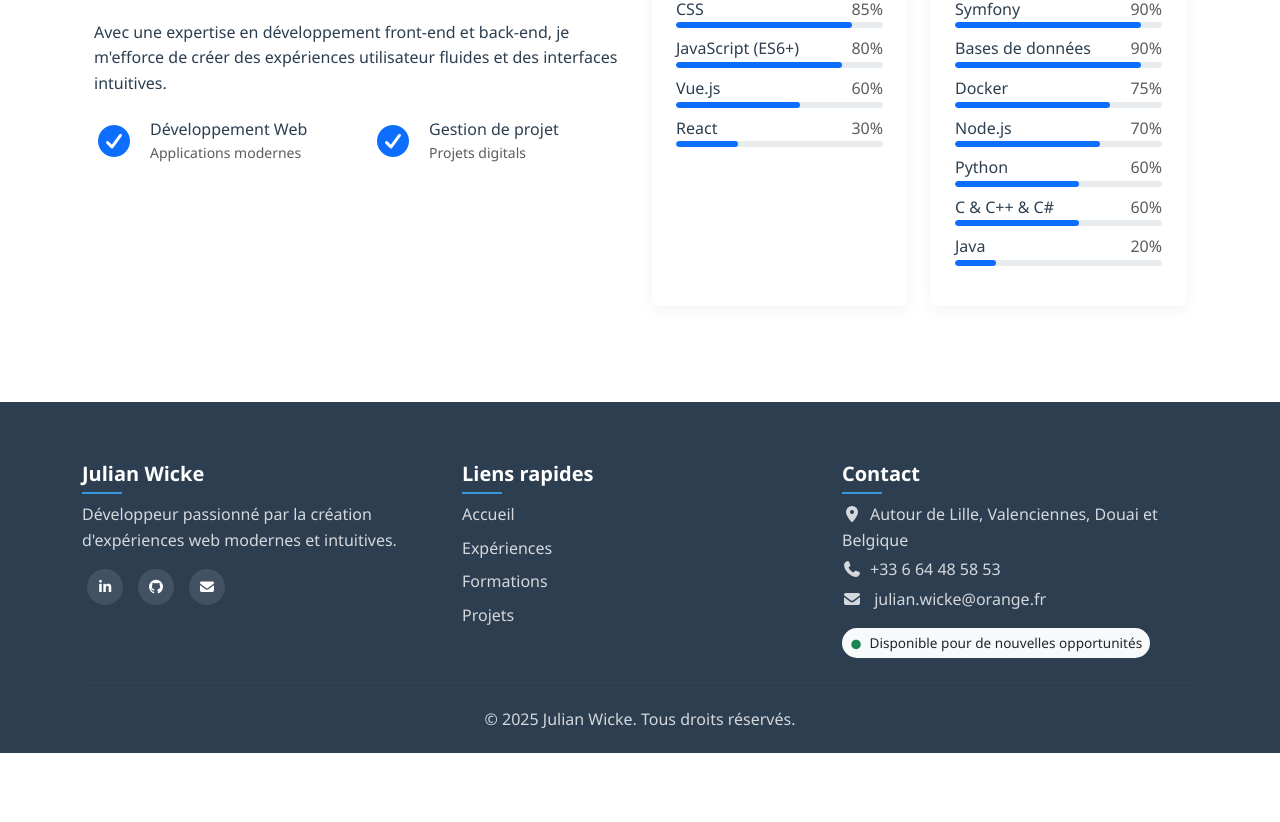
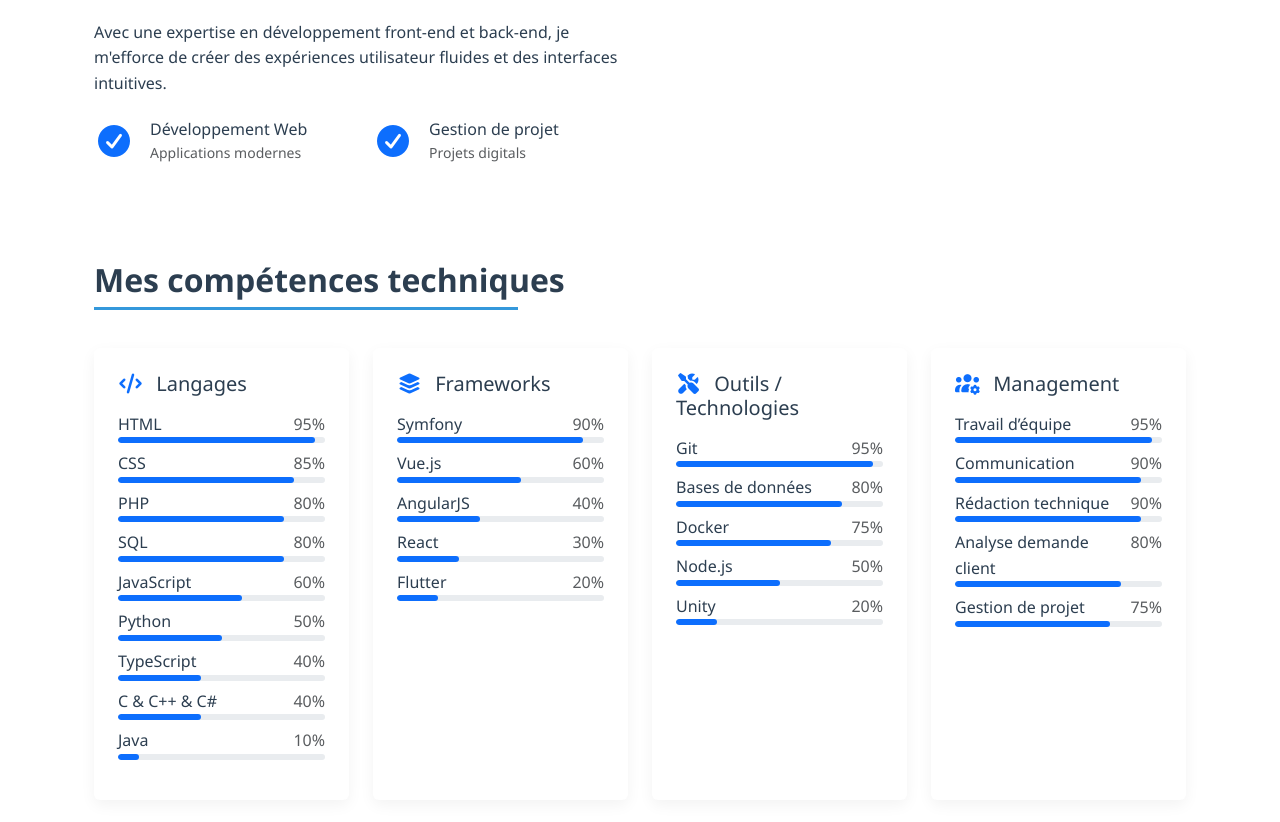
Before and after one commit to MonsieurJ59/portfolio-julian-wicke, a Vue app: page / in a window 1280 px wide. Shown: the part 1218-2040 px from the top of the page. Before the commit the page ends 1971 px from the top, so only its background shows below. Built offline with nearby package versions, Linux system fonts and the light colour scheme.

Commit message:
update home

```diff
--- a/src/views/Educations.vue
+++ b/src/views/Educations.vue
@@ -222,7 +222,7 @@ export default {
 .section-title::after {
   content: '';
   position: absolute;
-  width: 450px;
+  width: 90%;
   height: 3px;
   background-color: var(--secondary-color);
   bottom: -10px;
--- a/src/views/Home.vue
+++ b/src/views/Home.vue
@@ -44,31 +44,54 @@ export default {
         ]
       },
 
-      // SKILLS (groupées en 2 colonnes)
+      // SKILLS (4 catégories)
       skillGroups: [
         {
-          title: 'Front-end',
-          icon: 'fas fa-laptop-code',
+          title: 'Langages',
+          icon: 'fas fa-code',
           items: [
-            { name: 'HTML5',        percentage: 95 },
-            { name: 'CSS',        percentage: 85 },
-            { name: 'JavaScript (ES6+)',   percentage: 80 },
-            { name: 'Vue.js',      percentage: 60 },
-            { name: 'React',      percentage: 30 },
+            { name: 'HTML', percentage: 95 },
+            { name: 'CSS', percentage: 85 },
+            { name: 'PHP', percentage: 80 },
+            { name: 'SQL', percentage: 80 },
+            { name: 'JavaScript', percentage: 60 },
+            { name: 'Python', percentage: 50 },
+            { name: 'TypeScript', percentage: 40 },
+            { name: 'C & C++ & C#', percentage: 40 },
+            { name: 'Java', percentage: 10 },
           ]
         },
         {
-          title: 'Back-end & Outils',
-          icon: 'fas fa-server',
+          title: 'Frameworks',
+          icon: 'fas fa-layer-group',
           items: [
-            { name: 'Git',     percentage: 95 },
-            { name: 'Symfony',     percentage: 90 },
-            { name: 'Bases de données',    percentage: 90 },
-            { name: 'Docker',     percentage: 75 },
-            { name: 'Node.js',             percentage: 70 },
-            { name: 'Python',             percentage: 60 },
-            { name: 'C & C++ & C#',             percentage: 60 },
-            { name: 'Java',             percentage: 20 },
+            { name: 'Symfony', percentage: 90 },
+            { name: 'Vue.js', percentage: 60 },
+            { name: 'AngularJS', percentage: 40 },
+            { name: 'React', percentage: 30 },
+            { name: 'Flutter', percentage: 20 },
+          ]
+        },
+        {
+          title: 'Outils / Technologies',
+          icon: 'fas fa-tools',
+          items: [
+            { name: 'Git', percentage: 95 },
+            { name: 'Bases de données', percentage: 80 },
+            { name: 'Docker', percentage: 75 },
+            { name: 'Node.js', percentage: 50 },
+            { name: 'Unity', percentage: 20 },
+          ]
+        },
+        {
+          title: 'Management',
+          icon: 'fas fa-users-cog',
+          items: [
+            { name: 'Travail d’équipe', percentage: 95 },
+            { name: 'Communication', percentage: 90 },
+            { name: 'Rédaction technique', percentage: 90 },
+            { name: 'Analyse demande client', percentage: 80 },
+            { name: 'Gestion de projet', percentage: 75 },
           ]
         }
       ]
@@ -166,13 +189,17 @@ export default {
               </div>
             </div>
           </div>
+        </div>
+      </div>
+    </section>
 
     <!-- Compétences -->
-          <div class="col-lg-6">
-            <h3 class="h4 mb-4">Mes compétences techniques</h3>
+    <section id="skills" class="py-5">
+      <div class="container">
+        <h2 class="section-title mb-5">Mes compétences techniques</h2>
 
         <div class="row g-4">
-              <div class="col-md-6" v-for="(group, gi) in skillGroups" :key="`sg-${gi}`">
+          <div class="col-12 col-md-6 col-lg-3" v-for="(group, gi) in skillGroups" :key="`sg-${gi}`">
             <div class="skill-card p-4 rounded h-100">
               <h4 class="h5 mb-3">
                 <i :class="`${group.icon} me-2 text-primary`"></i> {{ group.title }}
@@ -193,10 +220,6 @@ export default {
             </div>
           </div>
         </div>
-
-          </div>
-        </div>
-
       </div>
     </section>
 
@@ -264,7 +287,7 @@ export default {
   position: relative; display: inline-block; margin-bottom: 50px; font-weight: 700; color: var(--primary-color);
 }
 .section-title::after {
-  content: ''; position: absolute; width: 50px; height: 3px; background-color: var(--secondary-color);
+  content: ''; position: absolute; width: 90%; height: 3px; background-color: var(--secondary-color);
   bottom: -10px; left: 0;
 }
 
--- a/src/views/Projects.vue
+++ b/src/views/Projects.vue
@@ -331,7 +331,7 @@ export default {
 }
 .section-title::after {
   content:''; position:absolute; width:200px; height:3px; background-color: var(--secondary-color);
-  bottom:-10px; left:50%; transform: translateX(-50%);
+  bottom:-10px; left:45%; transform: translateX(-50%);
 }
 
 .btn-group { border-radius:50px; overflow:hidden; box-shadow: 0 3px 10px rgba(0,0,0,.1); display:inline-flex; flex-wrap:wrap; justify-content:center; }
```
Lines whose indentation alone changed are shown as unchanged.
